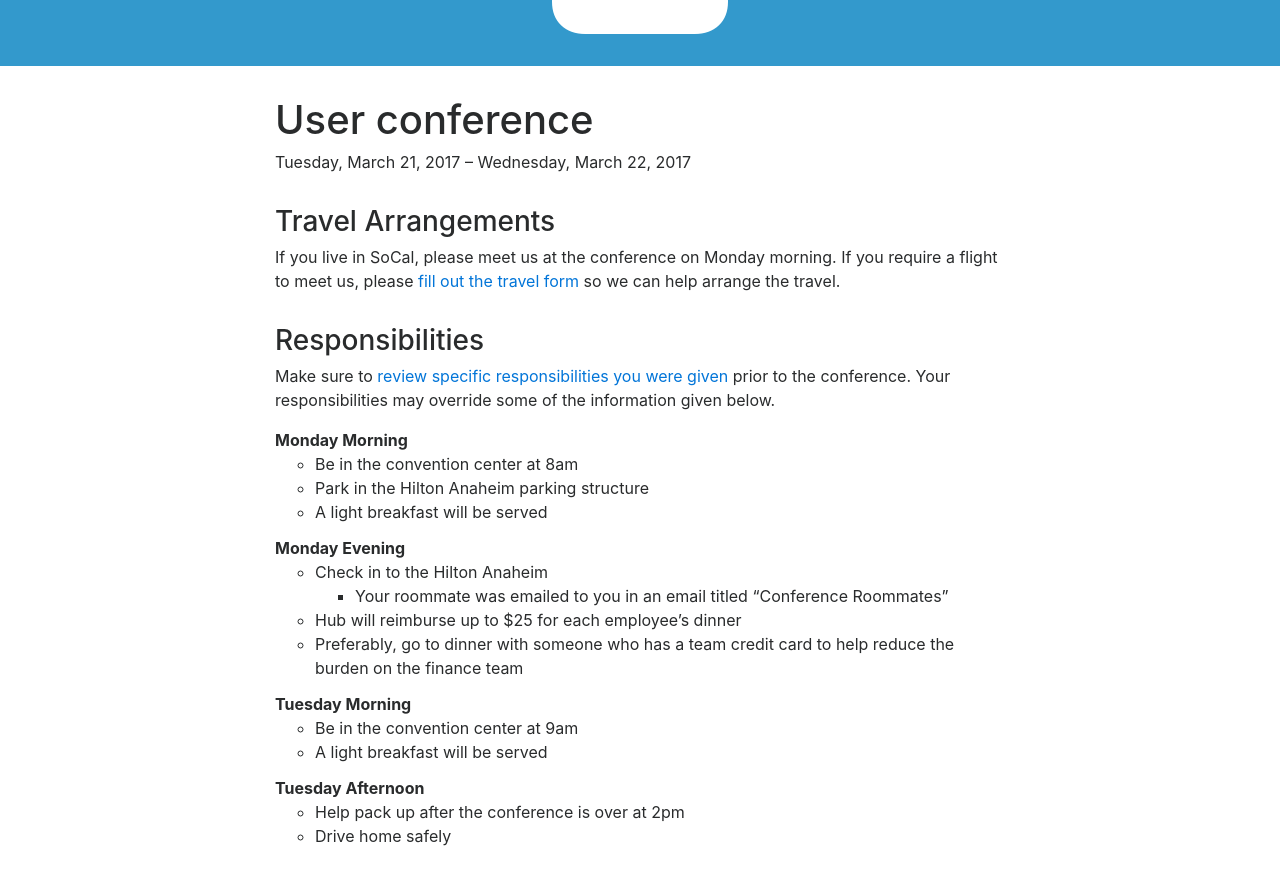
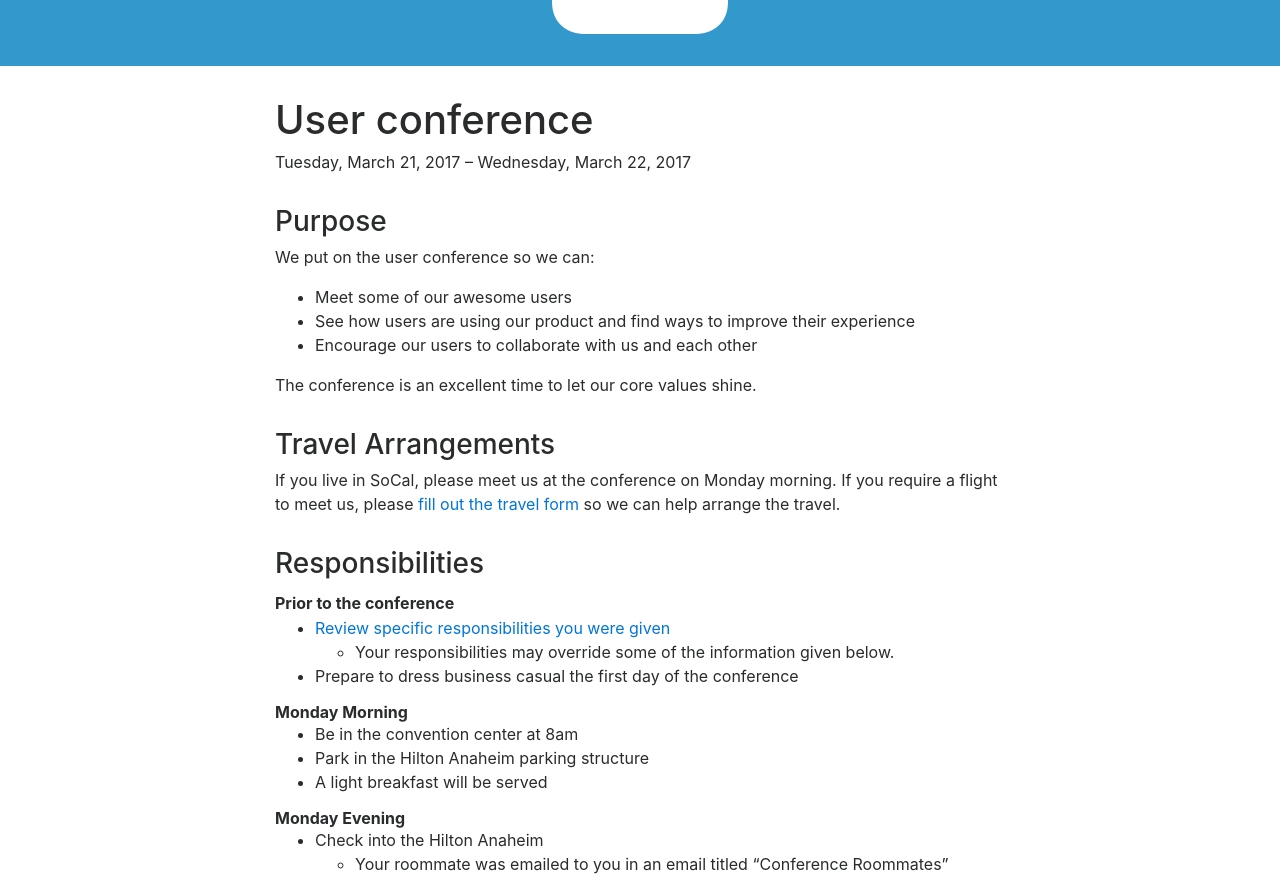
Before and after one commit to lightster/hub, a Jekyll site: the page built from _upcoming-events/user-conference.md, in a window 1280 px wide. Shown: the part 376-1254 px from the top of the page. Built offline with Jekyll 4.4.1, drawn with Linux system fonts in a browser that asks for light colours; nearby versions of some CDN libraries; comment, search, counter and statistics services are not loaded.

Commit message:
Cleanup user conference and DOM/CSS structure

```diff
--- a/_upcoming-events/user-conference.md
+++ b/_upcoming-events/user-conference.md
@@ -32,32 +32,44 @@ layout: event-details
   {% endif %}
 </p>
 
+### Purpose
+
+We put on the user conference so we can:
+- Meet some of our awesome users
+- See how users are using our product and find ways to improve their experience
+- Encourage our users to collaborate with us and each other
+
+The conference is an excellent time to let our core values shine.
+
 ### Travel Arrangements
 
 If you live in SoCal, please meet us at the conference on Monday morning.  If you require a flight to meet us, please [fill out the travel form](#) so we can help arrange the travel.
 
 ### Responsibilities
 
-Make sure to [review specific responsibilities you were given](#) prior to the conference.  Your responsibilities may override some of the information given below.
+###### Prior to the conference
+- [Review specific responsibilities you were given](#)
+  - Your responsibilities may override some of the information given below.
+- Prepare to dress business casual the first day of the conference
 
-- Monday Morning
-  - Be in the convention center at 8am
-  - Park in the Hilton Anaheim parking structure
-  - A light breakfast will be served
+###### Monday Morning
+- Be in the convention center at 8am
+- Park in the Hilton Anaheim parking structure
+- A light breakfast will be served
 
-- Monday Evening
-  - Check in to the Hilton Anaheim
-    - Your roommate was emailed to you in an email titled "Conference Roommates"
-  - Hub will reimburse up to $25 for each employee's dinner
-  - Preferably, go to dinner with someone who has a team credit card to help reduce the burden on the finance team
+###### Monday Evening
+- Check into the Hilton Anaheim
+  - Your roommate was emailed to you in an email titled "Conference Roommates"
+- Hub will reimburse up to $25 for each employee's dinner
+- Preferably, go to dinner with someone who has a team credit card to help reduce the burden on the finance team
 
-- Tuesday Morning
-  - Be in the convention center at 9am
-  - A light breakfast will be served
+###### Tuesday Morning
+- Be in the convention center at 9am
+- A light breakfast will be served
 
-- Tuesday Afternoon
-  - Help pack up after the conference is over at 2pm
-  - Drive home safely
+###### Tuesday Afternoon
+- Help pack up after the conference is over at 2pm
+- Drive home safely
 
 ### Location
 
--- a/assets/main.css
+++ b/assets/main.css
@@ -208,21 +208,15 @@ body.hub-cover {
   font-size: 14rem;
 }
 
-.hub .card-details div > ul {
-  list-style: none;
-  padding: 0;
-}
-
-.hub .card-details div > ul > li {
+.hub .card-details h6 {
+  margin-top: 1rem;
+  margin-bottom: .25rem;
   font-weight: bold;
 }
 
-.hub .card-details div > ul > li > * {
-  font-weight: normal;
-}
-
-.hub .card-details div > ul > li > ul {
-  margin-bottom: .75rem;
+.hub .card-details ul + h6 {
+  margin-top: 0;
+  margin-bottom: 0;
 }
 
 .hub .card-details h3:not(:first-child) {
```
